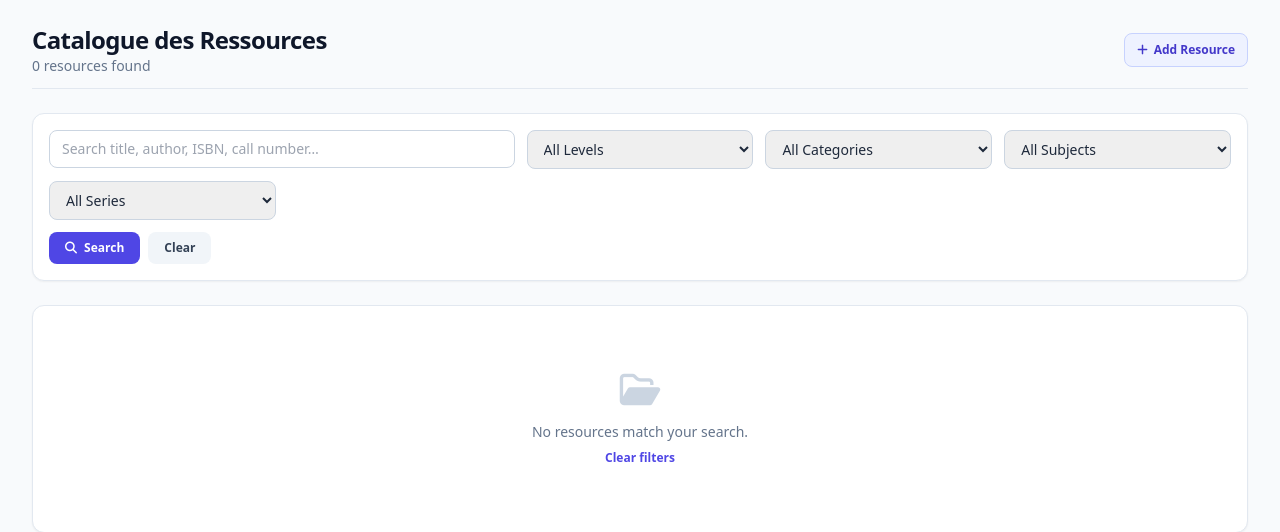
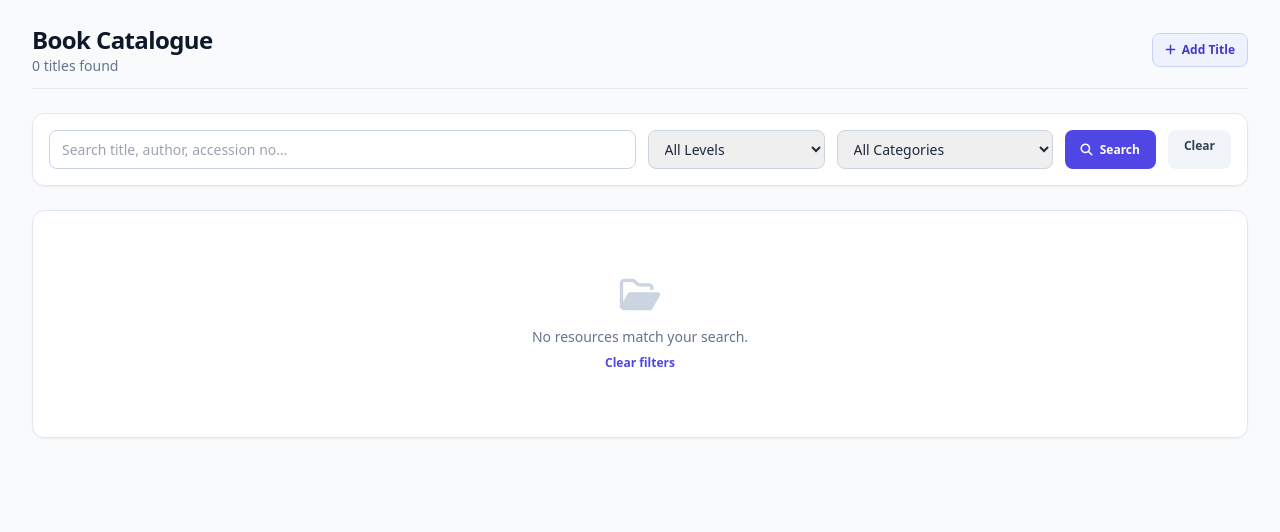
Before and after one commit to quintus-web/French-Resource-center, a Django app: page /resources/catalogue/ in a window 1280 px wide. Shown: the part 65-597 px from the top of the page. Run offline with Django 5.2, Linux system fonts and the light colour scheme; data that the repository does not hold is empty; some libraries are stand-ins or nearby versions.

Commit message:
ctalogue fix

```diff
--- a/resources/urls.py
+++ b/resources/urls.py
@@ -6,5 +6,4 @@ app_name = 'resources'
 urlpatterns = [
     path('catalogue/', views.catalogue, name='catalogue'),
     path('catalogue/<int:pk>/', views.resource_detail, name='resource_detail'),
-    path('catalogue/<int:pk>/upload-cover/', views.upload_cover, name='upload_cover'),
 ]
--- a/resources/views.py
+++ b/resources/views.py
@@ -1,68 +1,42 @@
 from django.db.models import Q
-from django.http import JsonResponse
 from django.shortcuts import get_object_or_404, render
-from django.views.decorators.http import require_POST
-from .models import Resource, Subject, Series
+from .models import Resource, BookCopy
 
 
 def catalogue(request):
-    qs = Resource.objects.prefetch_related('authors', 'subjects').select_related('publisher', 'series')
+    qs = Resource.objects.prefetch_related('copies')
 
     q = request.GET.get('q', '').strip()
     level = request.GET.get('level', '')
     category = request.GET.get('category', '')
-    subject_id = request.GET.get('subject', '')
-    series_id = request.GET.get('series', '')
 
     if q:
         qs = qs.filter(
             Q(title__icontains=q) |
-            Q(subtitle__icontains=q) |
-            Q(authors__last_name__icontains=q) |
-            Q(authors__first_name__icontains=q) |
-            Q(isbn__icontains=q) |
-            Q(call_number__icontains=q)
+            Q(author__icontains=q) |
+            Q(publisher__icontains=q) |
+            Q(copies__accession_number__icontains=q)
         ).distinct()
     if level:
         qs = qs.filter(level=level)
     if category:
         qs = qs.filter(category=category)
-    if subject_id:
-        qs = qs.filter(subjects__id=subject_id)
-    if series_id:
-        qs = qs.filter(series__id=series_id)
 
     context = {
         'resources': qs,
-        'subjects': Subject.objects.all(),
-        'series_list': Series.objects.all(),
         'level_choices': Resource.LEVEL_CHOICES,
         'category_choices': Resource.CATEGORY_CHOICES,
         'q': q,
         'selected_level': level,
         'selected_category': category,
-        'selected_subject': subject_id,
-        'selected_series': series_id,
         'total': qs.count(),
     }
     return render(request, 'resources/catalogue.html', context)
 
 
-@require_POST
-def upload_cover(request, pk):
-    resource = get_object_or_404(Resource, pk=pk)
-    img = request.FILES.get('cover_image')
-    if not img:
-        return JsonResponse({'error': 'No file received'}, status=400)
-    resource.cover_image = img
-    resource.save(update_fields=['cover_image'])
-    return JsonResponse({'url': resource.cover_image.url})
-
-
 def resource_detail(request, pk):
     resource = get_object_or_404(
-        Resource.objects.prefetch_related('authors', 'subjects', 'copies', 'digital_files')
-                        .select_related('publisher', 'series'),
+        Resource.objects.prefetch_related('copies', 'digital_files'),
         pk=pk
     )
     context = {
--- a/templates/resources/catalogue.html
+++ b/templates/resources/catalogue.html
@@ -1,6 +1,6 @@
 {% extends 'base.html' %}
 
-{% block title %}French Library Catalogue{% endblock %}
+{% block title %}Book Catalogue{% endblock %}
 
 {% block content %}
 <div class="space-y-6">
@@ -8,20 +8,19 @@
   <!-- Header -->
   <div class="flex flex-col sm:flex-row sm:items-center sm:justify-between gap-3 pb-3 border-b border-slate-200">
     <div>
-      <h1 class="text-2xl font-extrabold text-slate-900 tracking-tight">Catalogue des Ressources</h1>
-      <p class="text-sm text-slate-500">{{ total }} resource{{ total|pluralize }} found</p>
+      <h1 class="text-2xl font-extrabold text-slate-900 tracking-tight">Book Catalogue</h1>
+      <p class="text-sm text-slate-500">{{ total }} title{{ total|pluralize }} found</p>
     </div>
-    <a href="/admin/resources/resource/add/" class="inline-flex items-center gap-1.5 px-3 py-2 text-xs font-semibold rounded-lg text-indigo-700 bg-indigo-50 hover:bg-indigo-100 border border-indigo-200 transition-colors">
-      <i class="fa-solid fa-plus" aria-hidden="true"></i> Add Resource
+    <a href="/admin/resources/resource/add/"
+       class="inline-flex items-center gap-1.5 px-3 py-2 text-xs font-semibold rounded-lg text-indigo-700 bg-indigo-50 hover:bg-indigo-100 border border-indigo-200 transition">
+      <i class="fa-solid fa-plus"></i> Add Title
     </a>
   </div>
 
   <!-- Search & Filters -->
-  <form method="get" class="bg-white rounded-xl border border-slate-200 shadow-sm p-4 grid grid-cols-1 sm:grid-cols-2 lg:grid-cols-5 gap-3">
-    <div class="lg:col-span-2">
-      <input type="text" name="q" value="{{ q }}" placeholder="Search title, author, ISBN, call number…"
-             class="w-full text-sm border border-slate-300 rounded-lg px-3 py-2 focus:outline-none focus:ring-2 focus:ring-indigo-400">
-    </div>
+  <form method="get" class="bg-white rounded-xl border border-slate-200 shadow-sm p-4 flex flex-wrap gap-3">
+    <input type="text" name="q" value="{{ q }}" placeholder="Search title, author, accession no…"
+           class="flex-1 min-w-48 text-sm border border-slate-300 rounded-lg px-3 py-2 focus:outline-none focus:ring-2 focus:ring-indigo-400">
     <select name="level" class="text-sm border border-slate-300 rounded-lg px-3 py-2 focus:outline-none focus:ring-2 focus:ring-indigo-400">
       <option value="">All Levels</option>
       {% for val, label in level_choices %}
@@ -34,100 +33,62 @@
         <option value="{{ val }}" {% if selected_category == val %}selected{% endif %}>{{ label }}</option>
       {% endfor %}
     </select>
-    <select name="subject" class="text-sm border border-slate-300 rounded-lg px-3 py-2 focus:outline-none focus:ring-2 focus:ring-indigo-400">
-      <option value="">All Subjects</option>
-      {% for s in subjects %}
-        <option value="{{ s.id }}" {% if selected_subject == s.id|stringformat:"s" %}selected{% endif %}>{{ s.name }}</option>
-      {% endfor %}
-    </select>
-    <select name="series" class="text-sm border border-slate-300 rounded-lg px-3 py-2 focus:outline-none focus:ring-2 focus:ring-indigo-400">
-      <option value="">All Series</option>
-      {% for sr in series_list %}
-        <option value="{{ sr.id }}" {% if selected_series == sr.id|stringformat:"s" %}selected{% endif %}>{{ sr.name }}</option>
-      {% endfor %}
-    </select>
-    <div class="lg:col-span-5 flex gap-2">
-      <button type="submit" class="px-4 py-2 text-xs font-semibold bg-indigo-600 hover:bg-indigo-700 text-white rounded-lg transition-colors">
-        <i class="fa-solid fa-magnifying-glass mr-1" aria-hidden="true"></i> Search
+    <button type="submit" class="px-4 py-2 text-xs font-semibold bg-indigo-600 hover:bg-indigo-700 text-white rounded-lg transition">
+      <i class="fa-solid fa-magnifying-glass mr-1"></i> Search
     </button>
-      <a href="{% url 'resources:catalogue' %}" class="px-4 py-2 text-xs font-semibold bg-slate-100 hover:bg-slate-200 text-slate-700 rounded-lg transition-colors">
+    <a href="{% url 'resources:catalogue' %}" class="px-4 py-2 text-xs font-semibold bg-slate-100 hover:bg-slate-200 text-slate-700 rounded-lg transition">
       Clear
     </a>
-    </div>
   </form>
 
   <!-- Results Table -->
   <div class="bg-white rounded-xl border border-slate-200 shadow-sm overflow-hidden">
     {% if resources %}
+    <div class="overflow-x-auto">
       <table class="w-full text-sm">
-      <thead class="bg-slate-50 border-b border-slate-200 text-xs font-semibold text-slate-500 uppercase tracking-wide">
+        <thead class="bg-slate-50 border-b border-slate-200 text-[11px] font-bold text-slate-500 uppercase tracking-wider">
           <tr>
-          <th class="px-4 py-3 text-left w-10"></th>
-          <th class="px-4 py-3 text-left">Title / Author</th>
-          <th class="px-4 py-3 text-left">Call No.</th>
+            <th class="px-4 py-3 text-left">Title</th>
+            <th class="px-4 py-3 text-left">Author</th>
+            <th class="px-4 py-3 text-left">Publisher</th>
+            <th class="px-4 py-3 text-left">Year</th>
             <th class="px-4 py-3 text-left">Level</th>
             <th class="px-4 py-3 text-left">Category</th>
-          <th class="px-4 py-3 text-left">Subjects</th>
             <th class="px-4 py-3 text-center">Available</th>
-          <th class="px-4 py-3 text-center">Total</th>
+            <th class="px-4 py-3 text-center">Copies</th>
             <th class="px-4 py-3"></th>
           </tr>
         </thead>
         <tbody class="divide-y divide-slate-100">
           {% for r in resources %}
-        <tr class="hover:bg-slate-50 transition-colors">
+          <tr class="hover:bg-slate-50 transition">
+            <td class="px-4 py-3 font-semibold text-slate-800 max-w-xs">
+              <a href="{% url 'resources:resource_detail' r.pk %}" class="hover:text-indigo-700">{{ r.title }}</a>
+            </td>
+            <td class="px-4 py-3 text-xs text-slate-600">{{ r.author|default:"—" }}</td>
+            <td class="px-4 py-3 text-xs text-slate-500">{{ r.publisher|default:"—" }}</td>
+            <td class="px-4 py-3 text-xs text-slate-500">{{ r.publication_year|default:"—" }}</td>
             <td class="px-4 py-3">
-            <label class="cursor-pointer group relative block h-10 w-7" title="Click to upload cover photo">
-              <input type="file" accept="image/*" class="sr-only cover-upload"
-                     data-url="{% url 'resources:upload_cover' r.pk %}"
-                     data-csrf="{{ csrf_token }}">
-              {% if r.cover_image %}
-                <img src="{{ r.cover_image.url }}" alt="" class="cover-img h-10 w-7 object-cover rounded shadow-sm">
-                <div class="absolute inset-0 bg-black/40 rounded opacity-0 group-hover:opacity-100 flex items-center justify-center transition">
-                  <i class="fa-solid fa-camera text-white text-[10px]" aria-hidden="true"></i>
-                </div>
-              {% else %}
-                <div class="cover-placeholder h-10 w-7 bg-slate-100 rounded flex items-center justify-center group-hover:bg-indigo-50 group-hover:border group-hover:border-indigo-300 transition">
-                  <i class="fa-regular fa-image text-slate-300 group-hover:text-indigo-400 text-xs" aria-hidden="true"></i>
-                </div>
-              {% endif %}
-            </label>
-          </td>
-          <td class="px-4 py-3">
-            <a href="{% url 'resources:resource_detail' r.pk %}" class="font-semibold text-slate-800 hover:text-indigo-700">{{ r.title }}</a>
-            {% if r.subtitle %}<span class="text-slate-400">: {{ r.subtitle }}</span>{% endif %}
-            <p class="text-xs text-slate-500 mt-0.5">{{ r.author_display }}</p>
-          </td>
-          <td class="px-4 py-3 font-mono text-xs text-slate-600">{{ r.call_number|default:"—" }}</td>
-          <td class="px-4 py-3">
-            <span class="text-[11px] font-bold px-2 py-0.5 rounded-full bg-indigo-50 text-indigo-700">{{ r.level }}</span>
+              <span class="text-[10px] font-bold px-2 py-0.5 rounded-full bg-indigo-50 text-indigo-700">{{ r.level }}</span>
             </td>
             <td class="px-4 py-3 text-xs text-slate-600">{{ r.get_category_display }}</td>
-          <td class="px-4 py-3">
-            <div class="flex flex-wrap gap-1">
-              {% for sub in r.subjects.all %}
-                <span class="text-[10px] bg-slate-100 text-slate-600 px-1.5 py-0.5 rounded">{{ sub.name }}</span>
-              {% empty %}—{% endfor %}
-            </div>
+            <td class="px-4 py-3 text-center font-bold {% if r.available_copies_count > 0 %}text-emerald-600{% else %}text-rose-500{% endif %}">
+              {{ r.available_copies_count }}
             </td>
-          <td class="px-4 py-3 text-center">
-            <span class="font-bold {% if r.available_copies_count > 0 %}text-emerald-600{% else %}text-rose-500{% endif %}">
-              {{ r.available_copies_count }}
-            </span>
-          </td>
-          <td class="px-4 py-3 text-center text-slate-500">{{ r.total_copies_count }}</td>
+            <td class="px-4 py-3 text-center text-slate-500 text-xs">{{ r.total_copies_count }}</td>
             <td class="px-4 py-3 text-right">
               <a href="{% url 'resources:resource_detail' r.pk %}" class="text-xs font-semibold text-indigo-600 hover:text-indigo-800">
-              View <i class="fa-solid fa-chevron-right text-[10px]" aria-hidden="true"></i>
+                View <i class="fa-solid fa-chevron-right text-[10px]"></i>
               </a>
             </td>
           </tr>
           {% endfor %}
         </tbody>
       </table>
+    </div>
     {% else %}
     <div class="py-16 text-center">
-      <i class="fa-regular fa-folder-open text-4xl text-slate-300 mb-3 block" aria-hidden="true"></i>
+      <i class="fa-regular fa-folder-open text-4xl text-slate-300 mb-3 block"></i>
       <p class="text-sm text-slate-500">No resources match your search.</p>
       <a href="{% url 'resources:catalogue' %}" class="mt-2 inline-block text-xs font-semibold text-indigo-600 hover:underline">Clear filters</a>
     </div>
@@ -135,30 +96,4 @@
   </div>
 
 </div>
-
-<script>
-document.querySelectorAll('.cover-upload').forEach(function(input) {
-  input.addEventListener('change', function() {
-    if (!this.files.length) return;
-    var label = this.closest('label');
-    var fd = new FormData();
-    fd.append('cover_image', this.files[0]);
-    fetch(this.dataset.url, {
-      method: 'POST',
-      headers: {'X-CSRFToken': this.dataset.csrf},
-      body: fd
-    })
-    .then(function(r) { return r.json(); })
-    .then(function(data) {
-      if (data.url) {
-        label.innerHTML =
-          '<img src="' + data.url + '" class="cover-img h-10 w-7 object-cover rounded shadow-sm">' +
-          '<div class="absolute inset-0 bg-black/40 rounded opacity-0 group-hover:opacity-100 flex items-center justify-center transition">' +
-          '<i class="fa-solid fa-camera text-white text-[10px]"></i></div>';
-      }
-    })
-    .catch(function() { alert('Upload failed. Please try again.'); });
-  });
-});
-</script>
 {% endblock %}
```
Also changed, not shown: templates/resources/resource_detail.html (+27 -62 lines). Lines whose indentation alone changed are shown as unchanged.
